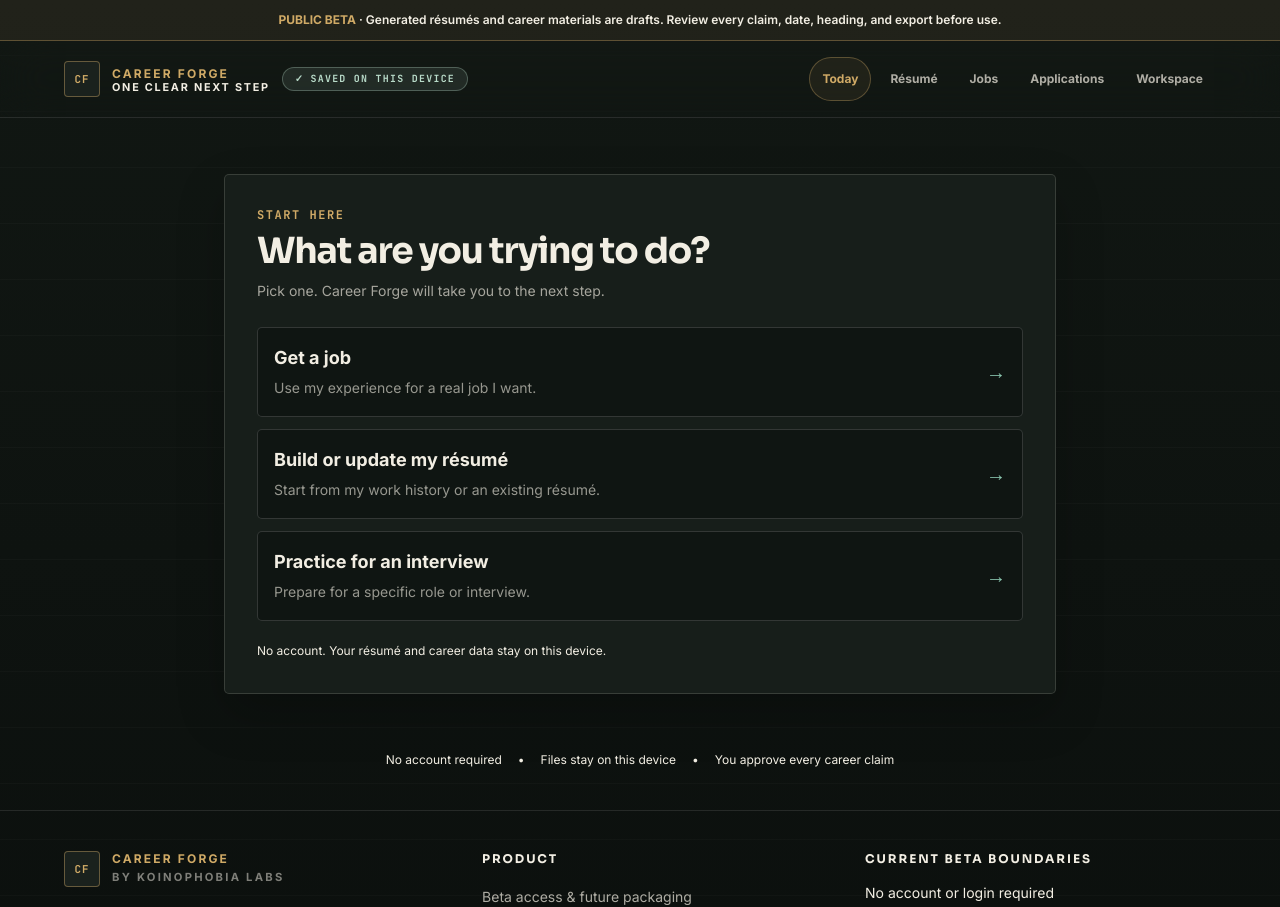
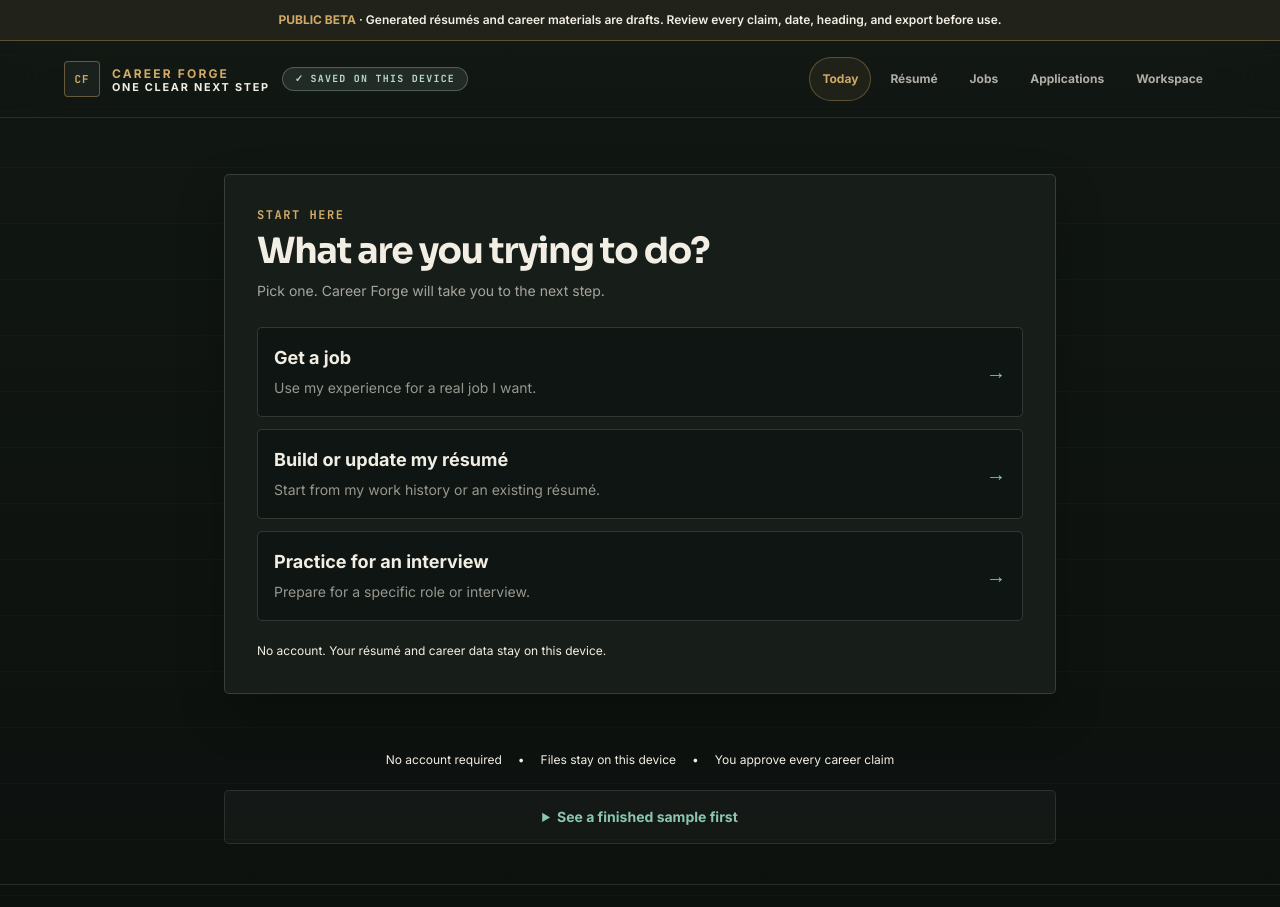
Before and after one commit to koinophobia-labs/career-forge-lite, a Next.js app: page / in a window 1280 px wide. Shown: the top 907 px of the page. Built offline with nearby package versions, Linux system fonts and the light colour scheme.

Commit message:
keep finished sample available without competing with first step

```diff
--- a/src/app/page.tsx
+++ b/src/app/page.tsx
@@ -4,6 +4,7 @@ import Link from "next/link";
 import { useMemo } from "react";
 import { CommandNav } from "@/components/CommandNav";
 import { IntentRouter } from "@/components/IntentRouter";
+import { SampleExperience } from "@/components/SampleExperience";
 import { SiteFooter } from "@/components/SiteFooter";
 import {
   applicationFollowUpsDue,
@@ -34,6 +35,10 @@ export default function Dashboard() {
             <span aria-hidden="true">•</span>
             <span>You approve every career claim</span>
           </div>
+          <details className="mt-5 rounded-xl border border-white/10 bg-white/[0.03] p-4">
+            <summary className="cursor-pointer text-center text-sm font-bold text-cyan">See a finished sample first</summary>
+            <div className="mt-5"><SampleExperience /></div>
+          </details>
         </section>
       )}
 
```
